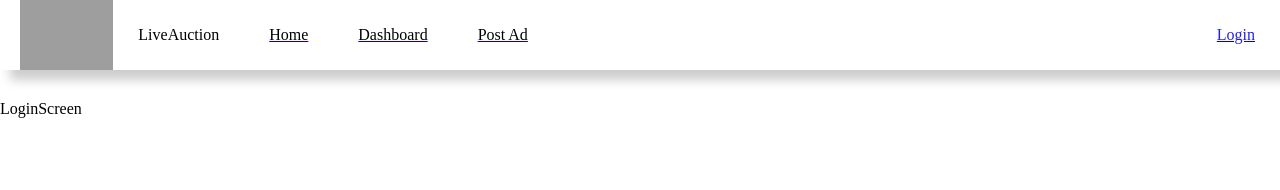
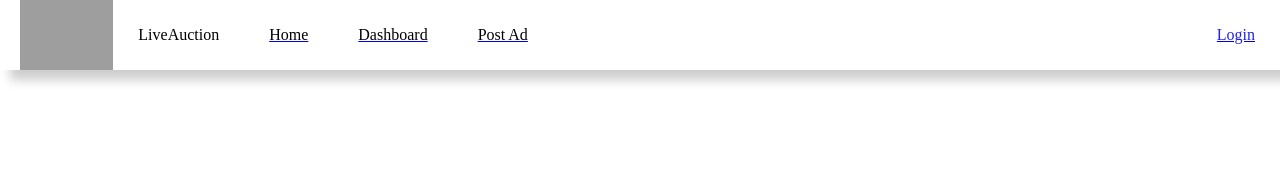
Before and after one commit to Apoorv-Singh02/LiveAuction, a React (Vite) app: page /Login in a window 1280 px wide. Shown: the top 190 px of the page. Built offline with nearby package versions, Linux system fonts and the light colour scheme; grey boxes are pictures that could not be loaded.

Commit message:
modified src/screens/LoginScreen.jsx

```diff
--- a/src/screens/LoginScreen.jsx
+++ b/src/screens/LoginScreen.jsx
@@ -2,7 +2,7 @@ import React from 'react'
 
 function LoginScreen() {
   return (
-    <div>LoginScreen</div>
+    <div></div>
   )
 }
 
```
